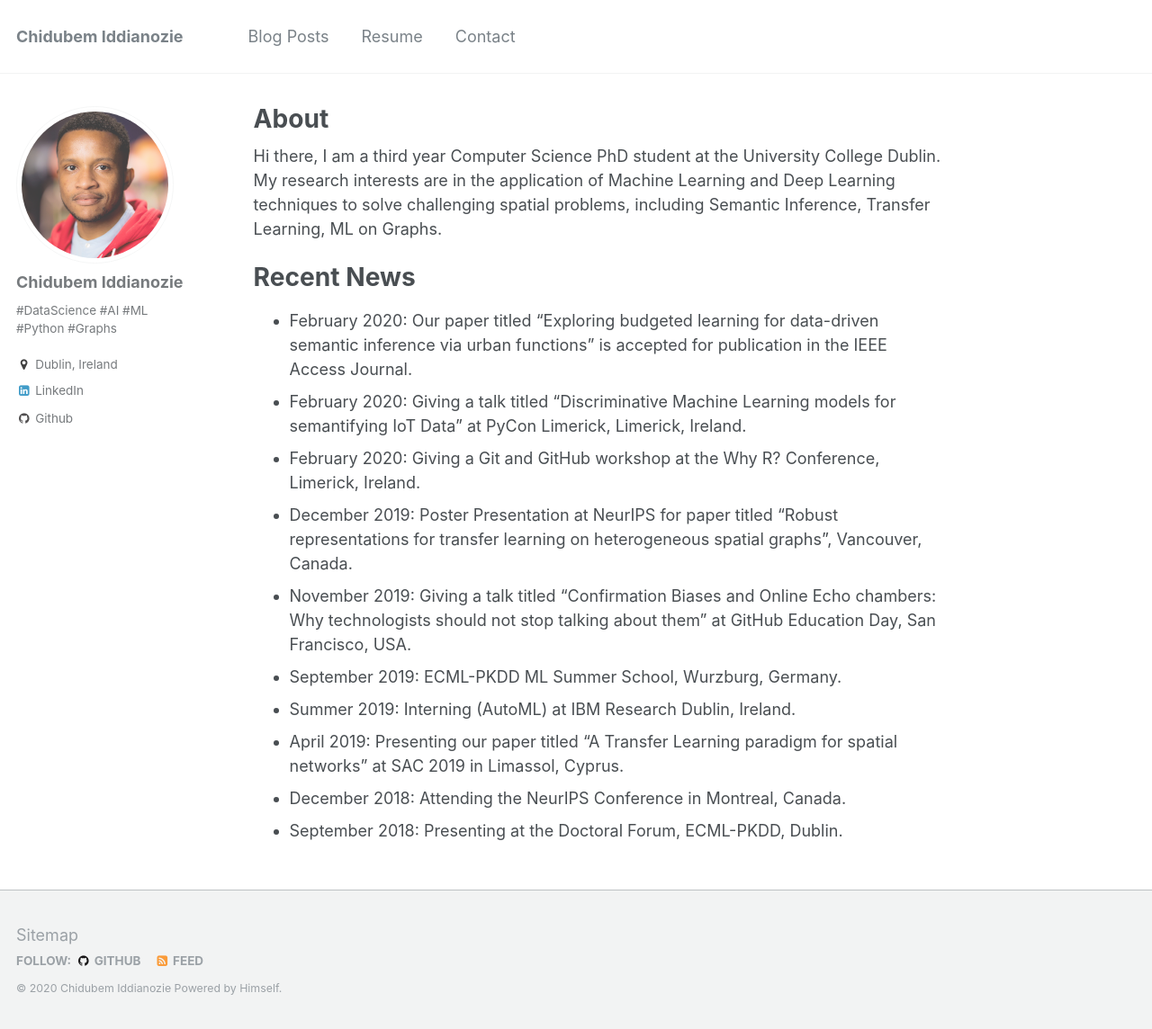
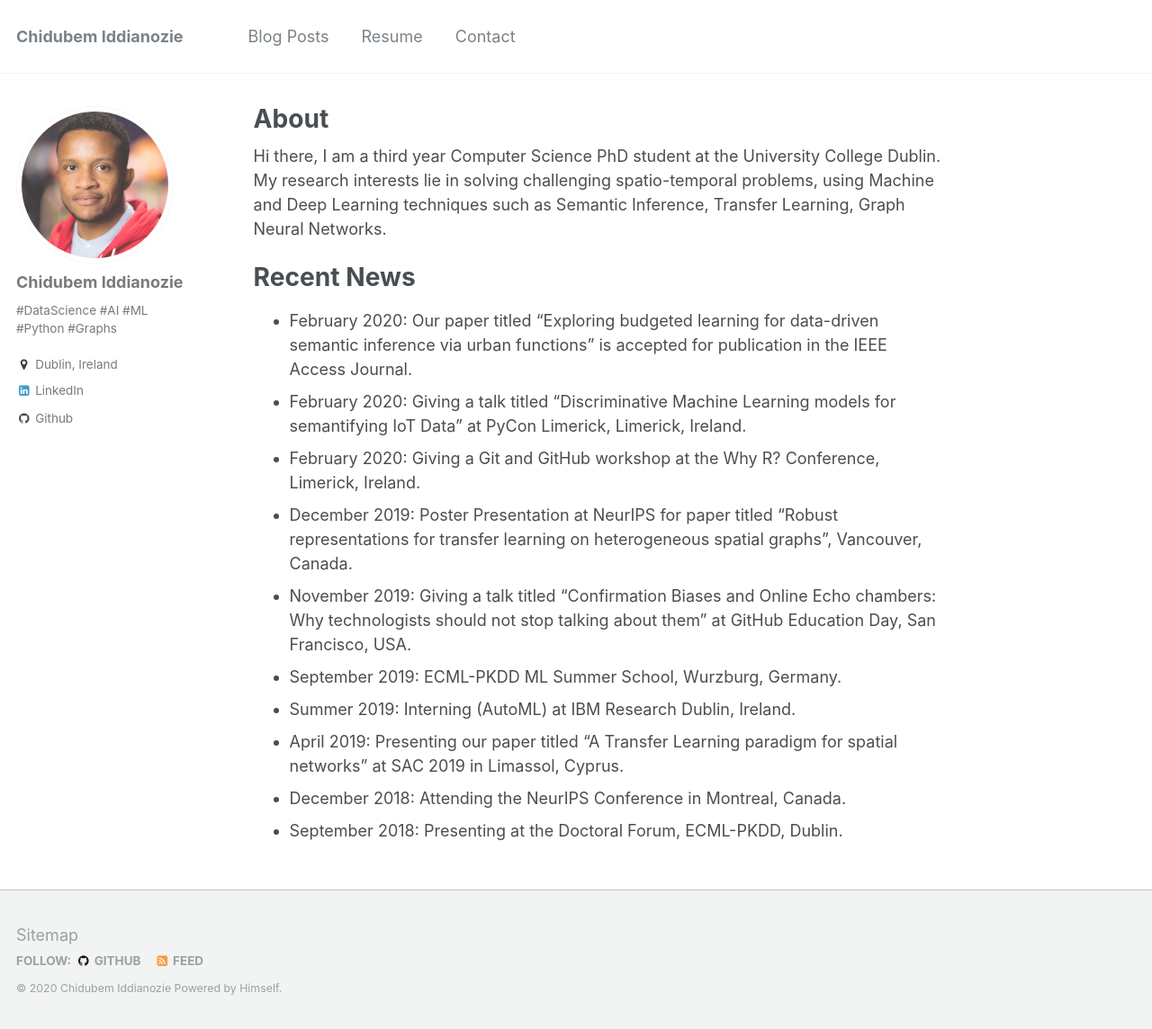
Before and after one commit to chiddianozie/chidubem-iddianozie, a Jekyll site: the page built from _pages/about.md, in a window 1280 px wide and 1144 px high. Shown: the whole window at 90% size. Built offline with Jekyll 4.4.1, drawn with Linux system fonts in a browser that asks for light colours.

Commit message:
updated about

```diff
--- a/_pages/about.md
+++ b/_pages/about.md
@@ -8,7 +8,7 @@ redirect_from:
   - /about.html
 ---
 
-Hi there, I am a third year Computer Science PhD student at the University College Dublin. My research interests are in the application of Machine Learning and Deep Learning techniques to solve challenging spatial problems, including Semantic Inference, Transfer Learning, ML on Graphs.
+Hi there, I am a third year Computer Science PhD student at the University College Dublin. My research interests lie in solving challenging spatio-temporal problems, using Machine and Deep Learning techniques such as Semantic Inference, Transfer Learning, Graph Neural Networks.
 
 
 # Recent News
```
